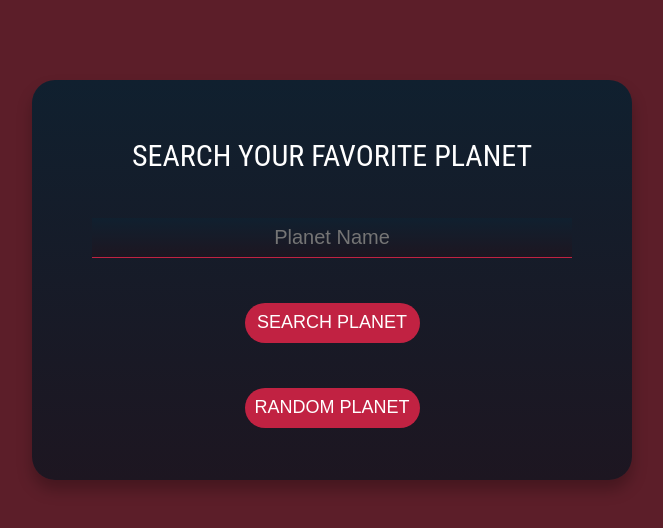
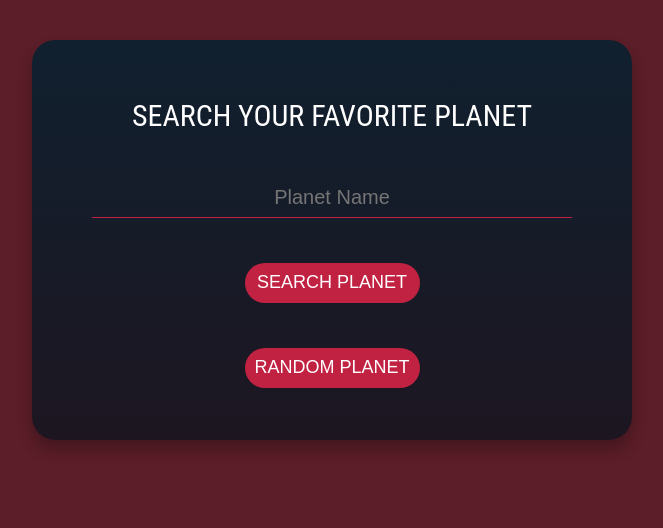
Before and after one commit to AzevedoDev/desafio_b2w, a React (Create React App) app: page / in a window 1280 px wide. Shown: the top 528 px of the page, without its empty margins (308-971 px from the left). Built offline with nearby package versions, Linux system fonts and the light colour scheme.

Commit message:
atualizando estilos

```diff
--- a/src/components/PlanetCard/style.js
+++ b/src/components/PlanetCard/style.js
@@ -4,7 +4,7 @@ export const Container = styled.div`
   display: flex;
   flex-direction: row;
   align-content: space-between;
-  margin: 50px;
+  margin: 50px auto;
 `;
 
 export const Planets = styled.div`
--- a/src/pages/MainBox/style.js
+++ b/src/pages/MainBox/style.js
@@ -1,11 +1,11 @@
 import styled from 'styled-components';
 
 export const Container = styled.div`
-  height: 100%;
+  width: 100%;
   display: flex;
   flex-direction: column;
   align-items: center;
-  padding-top: 80px;
+  padding-top: 40px;
 
   div {
     display: flex;
@@ -42,7 +42,7 @@ export const Container = styled.div`
       background-color: #fff;
 
       border-bottom: ${props => (props.noInputerror === true ? '5px solid #fff' : '1px solid #c12242')};
-      background: linear-gradient(180deg, #10202f 0%, #1d1621 100%);
+      background: transparent;
     }
     button {
       width: 175px;
```
